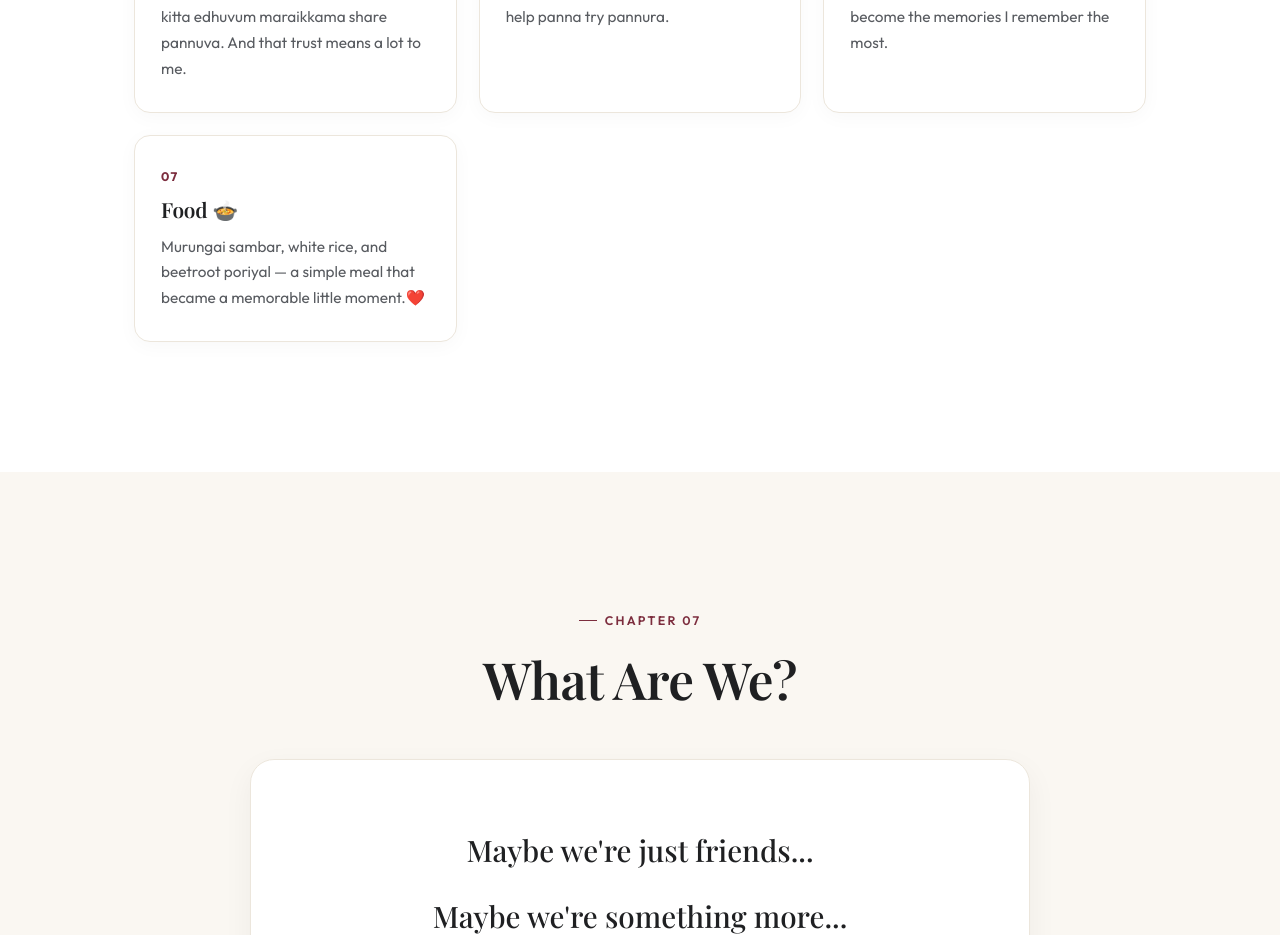
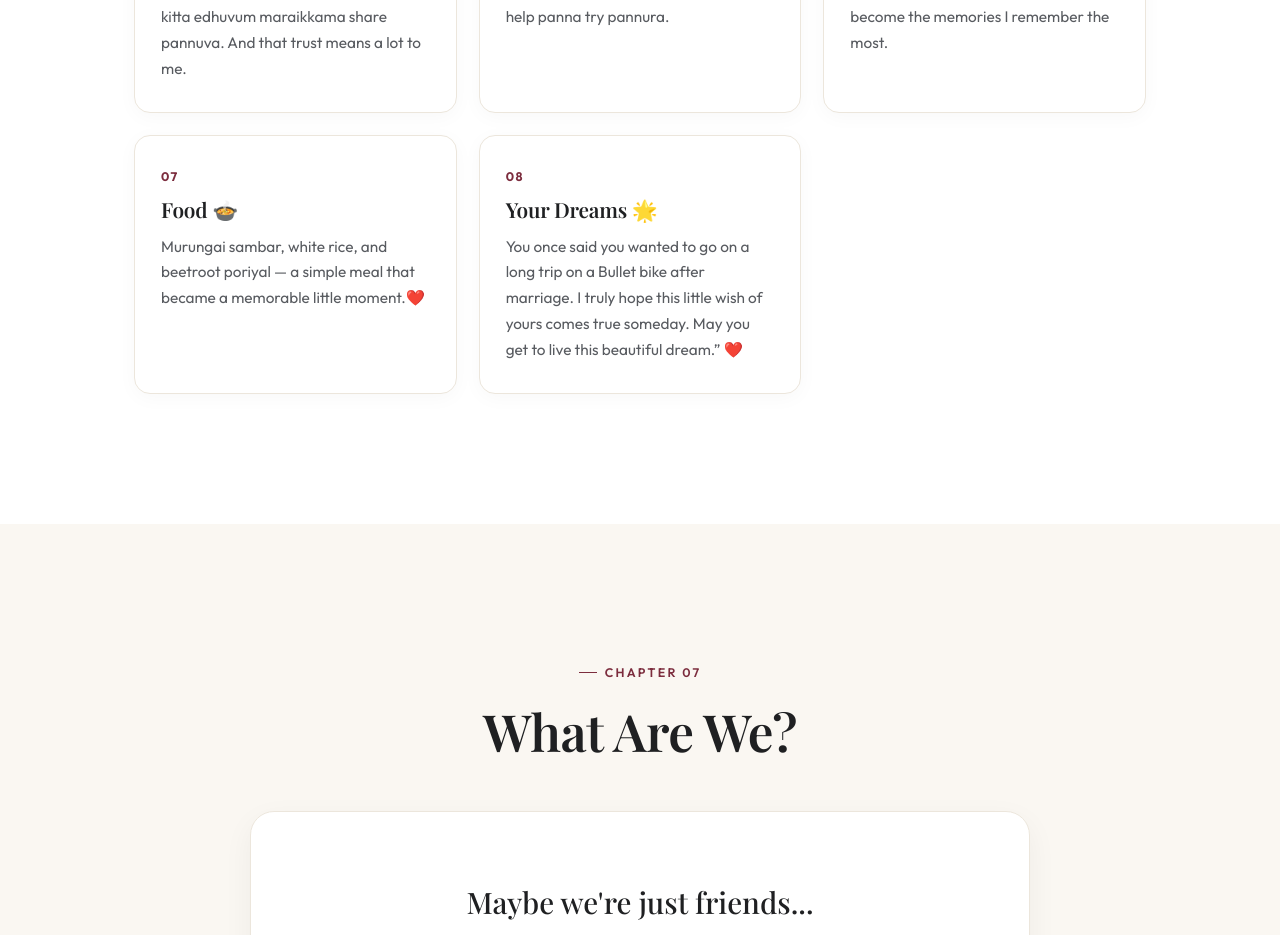
Before and after one commit to Yuvan12128/College-Memory, a React (Vite) app: page / in a window 1280 px wide. Shown: the part 9140-10075 px from the top of the page. Built offline with nearby package versions, Linux system fonts and the light colour scheme; a web font is replaced by a local one.

Commit message:
Update 08 Card

```diff
--- a/src/data/story.js
+++ b/src/data/story.js
@@ -190,6 +190,11 @@ export const storyData = {
         num: "07",
         title: "Food 🍲",
         text: "Murungai sambar, white rice, and beetroot poriyal — a simple meal that became a memorable little moment.❤️"
+      },
+      {
+        num: "08",
+        title: "Your Dreams 🌟",
+        text: "You once said you wanted to go on a long trip on a Bullet bike after marriage. I truly hope this little wish of yours comes true someday. May you get to live this beautiful dream.” ❤️"
       }
     ]
   },
```
